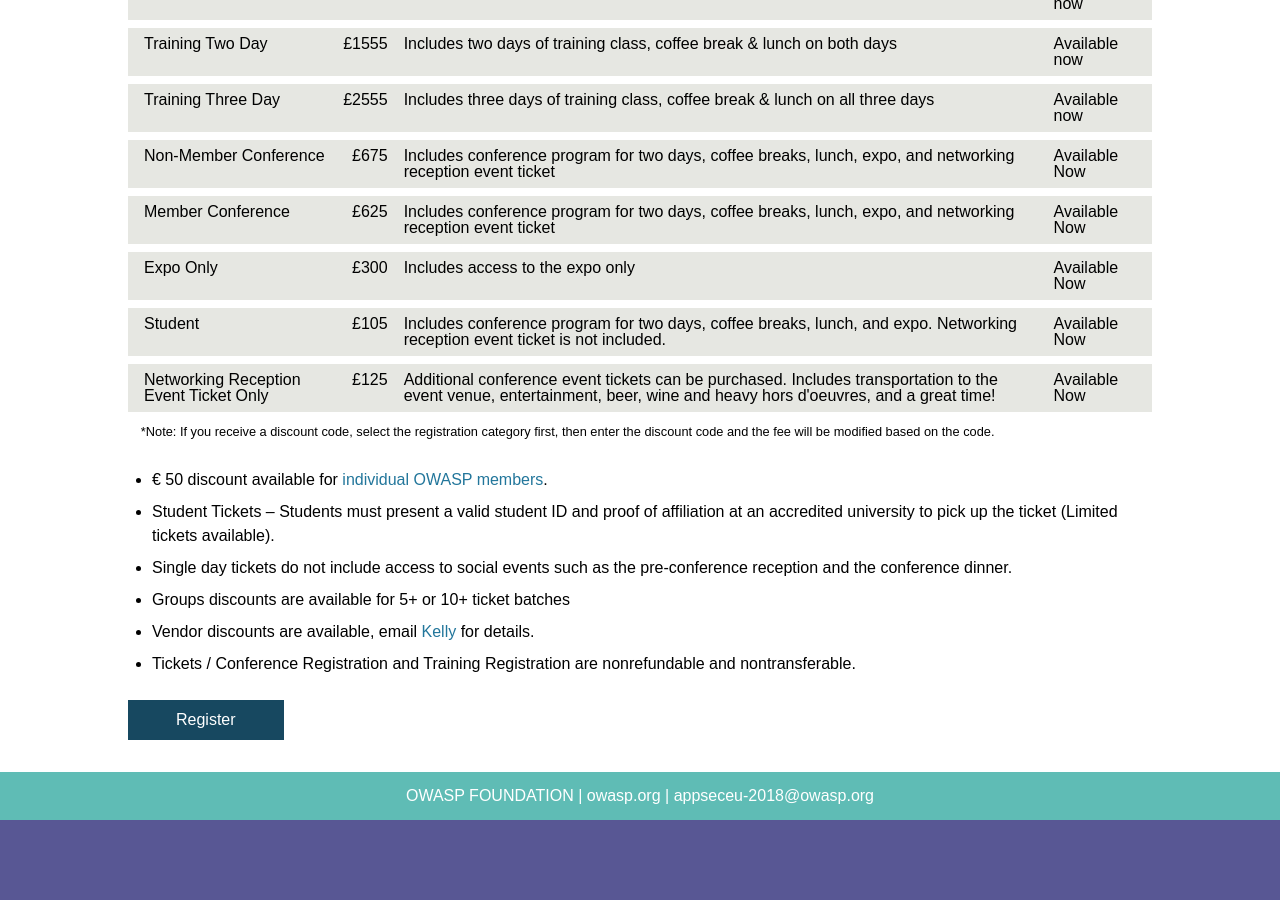
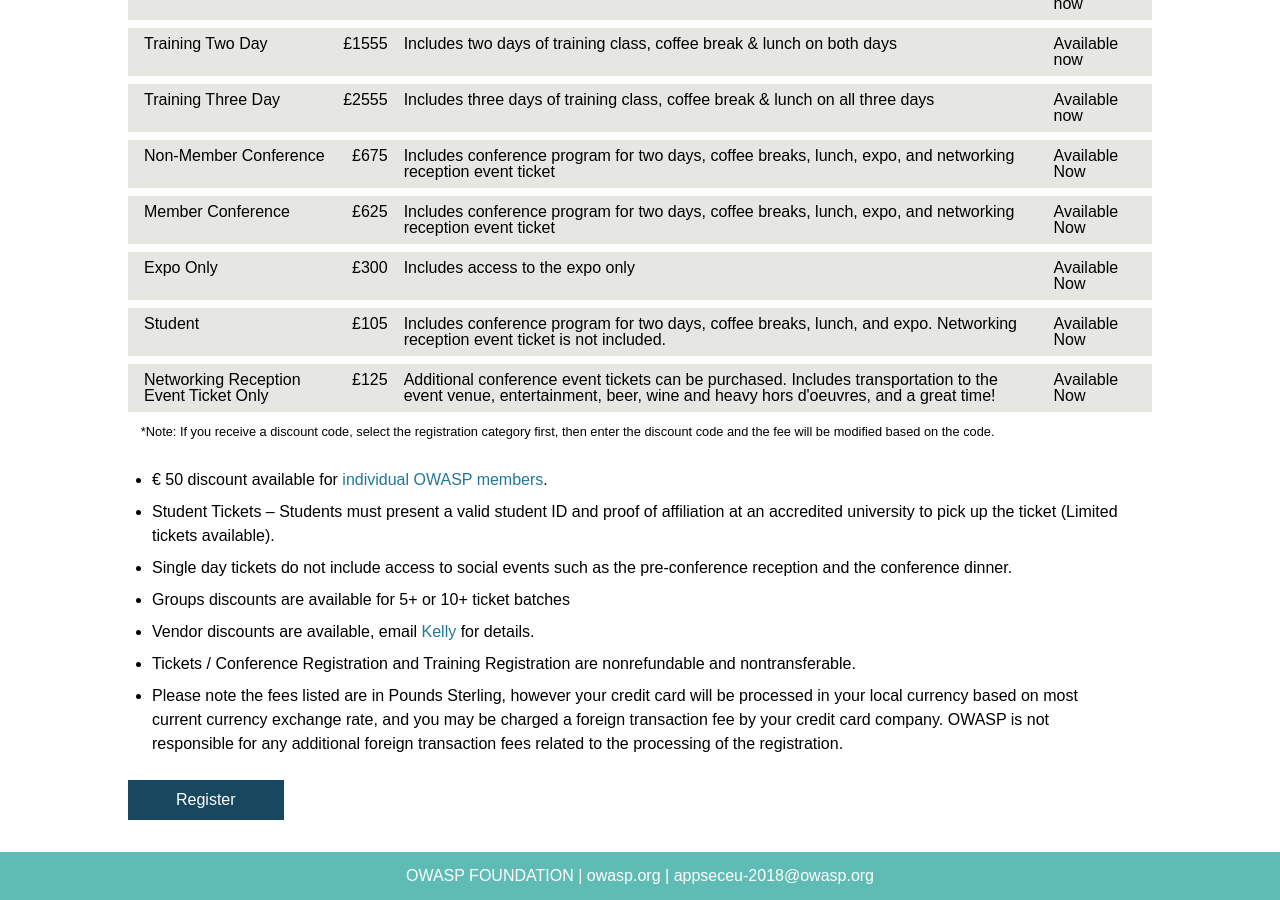
Before and after one commit to OWASP/AppSecEurope2018, a Jekyll site: the page built from register.md, in a window 1280 px wide and 900 px high, scrolled down 784 px. Built offline with Jekyll 4.4.1, drawn with Linux system fonts in a browser that asks for light colours; some web fonts are replaced; before the commit the page ends 1604 px from its top, so only the background shows below that.

Commit message:
Currency change costs

```diff
--- a/register.md
+++ b/register.md
@@ -88,6 +88,7 @@
 * Groups discounts are available for 5+ or 10+ ticket batches
 * Vendor discounts are available, email [Kelly](mailto:kelly.santalucia@owasp.org) for details.
 * Tickets / Conference Registration and Training Registration are nonrefundable and nontransferable.
+* Please note the fees listed are in Pounds Sterling, however your credit card will be processed in your local currency based on most current currency exchange rate, and you may be charged a foreign transaction fee by your credit card company.  OWASP is not responsible for any additional foreign transaction fees related to the processing of the registration.
 
 
 
```
